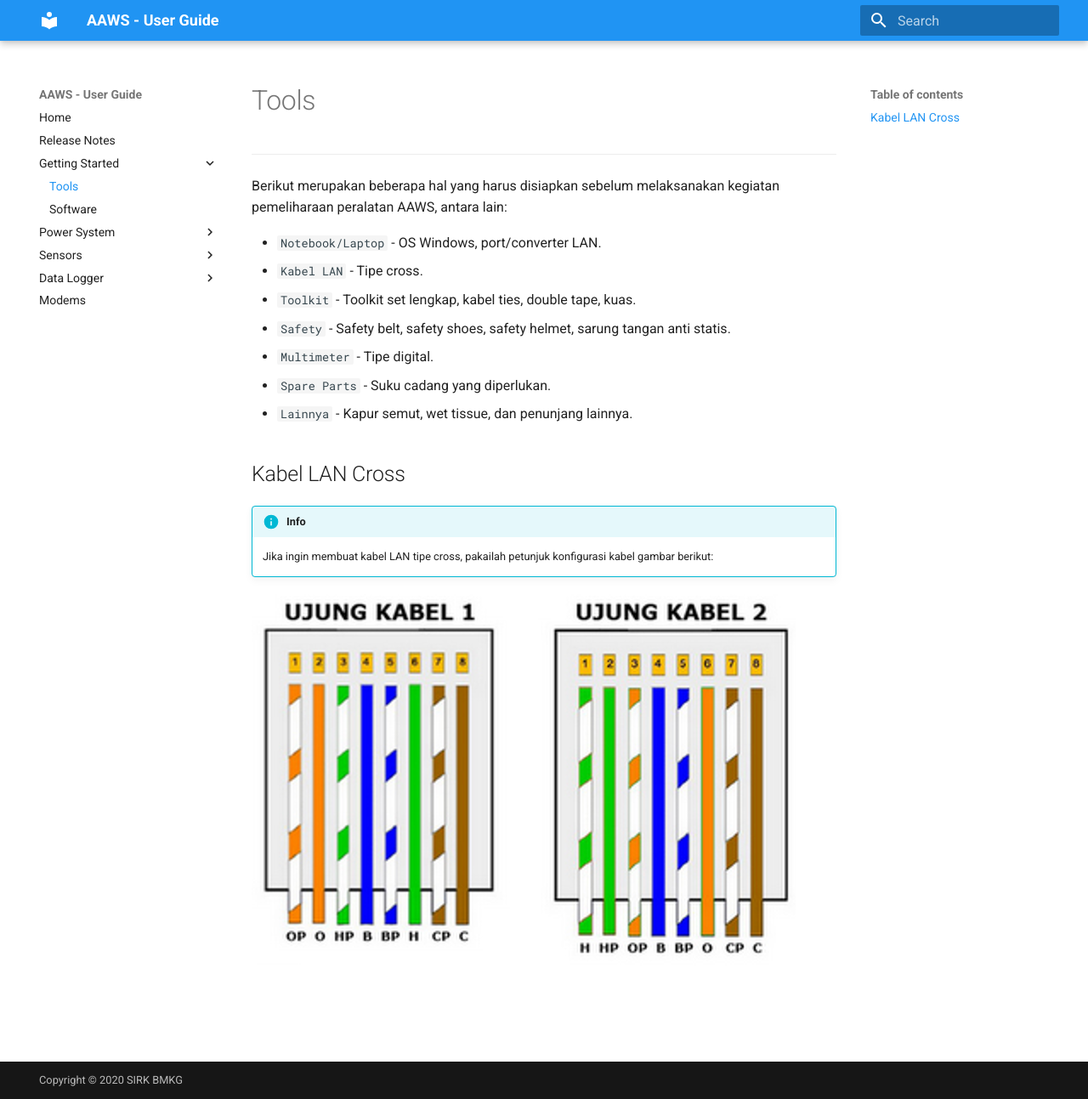
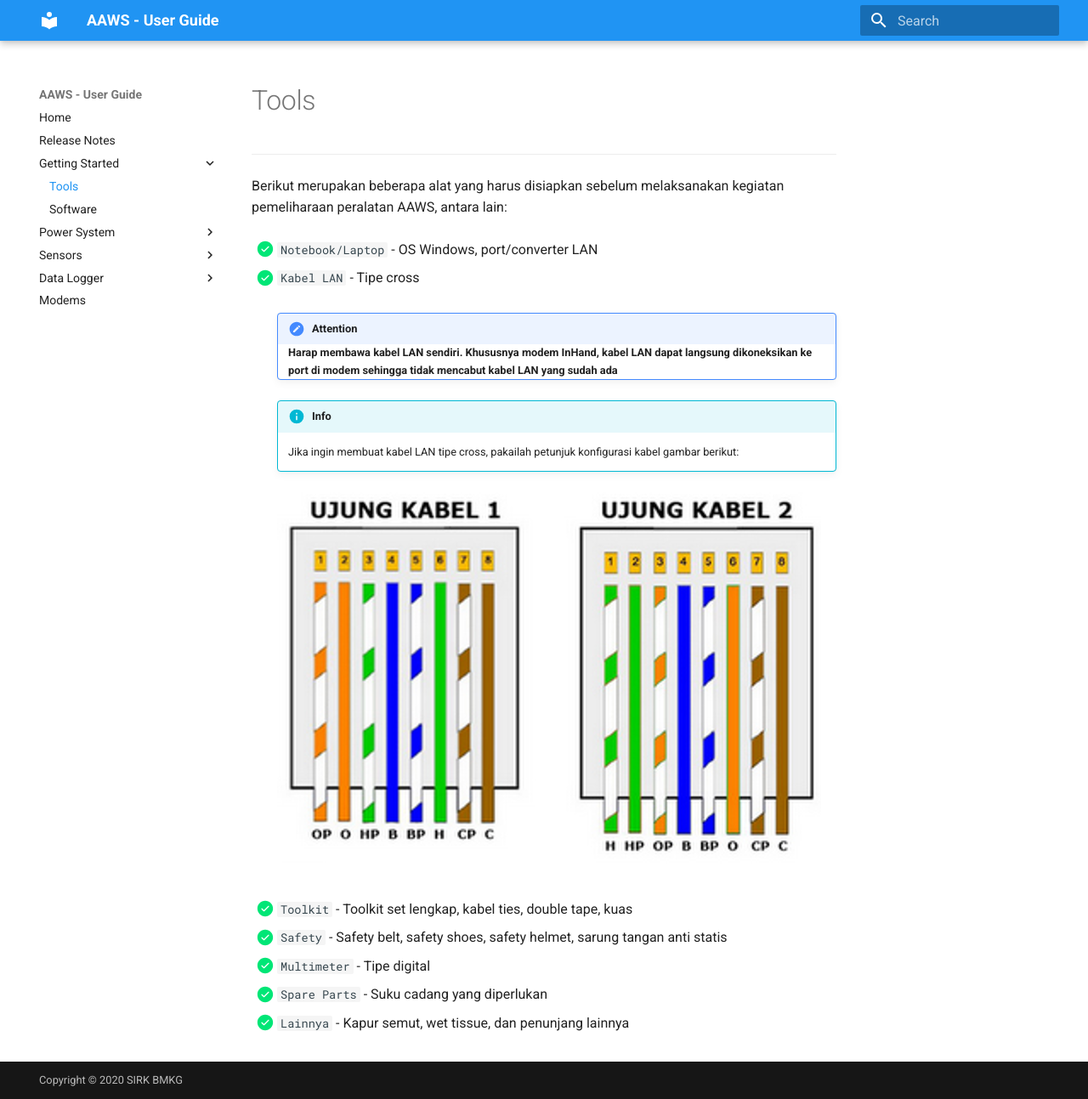
Before and after one commit to unrealid/aaws, an MkDocs documentation site: the page built from docs/requirement.md, in a window 1280 px wide and 1293 px high. Shown: the whole window at 85% size. Built offline with MkDocs 1.6.1 and Material for MkDocs 9.7.7, drawn with Linux system fonts in a browser that asks for light colours.

Commit message:
2020.12.29 - edit requirement

```diff
--- a/docs/requirement.md
+++ b/docs/requirement.md
@@ -1,19 +1,26 @@
 # Tools
 ***
 
-Berikut merupakan beberapa hal yang harus disiapkan sebelum melaksanakan kegiatan pemeliharaan peralatan AAWS, antara lain:
+Berikut merupakan beberapa alat yang harus disiapkan sebelum melaksanakan kegiatan pemeliharaan peralatan AAWS, antara lain:
 
-* `Notebook/Laptop` - OS Windows, port/converter LAN.
-* `Kabel LAN` - Tipe cross.
-* `Toolkit` - Toolkit set lengkap, kabel ties, double tape, kuas.
-* `Safety` - Safety belt, safety shoes, safety helmet, sarung tangan anti statis.
-* `Multimeter` - Tipe digital.
-* `Spare Parts` - Suku cadang yang diperlukan.
-* `Lainnya` - Kapur semut, wet tissue, dan penunjang lainnya.
+- [x] `Notebook/Laptop` - OS Windows, port/converter LAN
 
-## Kabel LAN Cross
+- [x] `Kabel LAN` - Tipe cross
 
-!!! info
-    Jika ingin membuat kabel LAN tipe cross, pakailah petunjuk konfigurasi kabel gambar berikut:
+: !!! attention
+        **Harap membawa kabel LAN sendiri. Khususnya modem InHand, kabel LAN dapat langsung dikoneksikan ke port di modem sehingga tidak mencabut kabel LAN yang sudah ada**
 
-![Screenshot](img/lan_cross.png)
+: !!! info
+        Jika ingin membuat kabel LAN tipe cross, pakailah petunjuk konfigurasi kabel gambar berikut:
+
+: ![Placeholder](img/lan_cross.png){: loading=lazy }
+
+- [x] `Toolkit` - Toolkit set lengkap, kabel ties, double tape, kuas
+
+- [x] `Safety` - Safety belt, safety shoes, safety helmet, sarung tangan anti statis
+
+- [x] `Multimeter` - Tipe digital
+
+- [x] `Spare Parts` - Suku cadang yang diperlukan
+
+- [x] `Lainnya` - Kapur semut, wet tissue, dan penunjang lainnya
```
Also changed, not shown: docs/modem.md (+14 -14 lines), docs/battery.md (line endings or trailing spaces).
